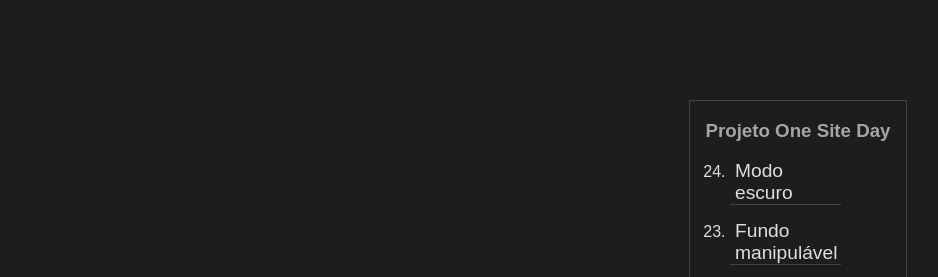
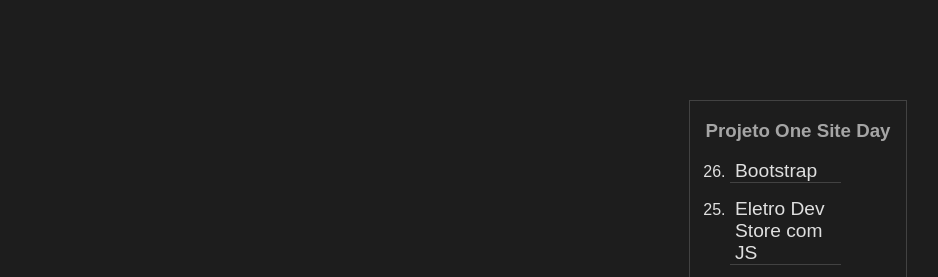
Before and after one commit to arcmarcos/OneSiteDay, a plain HTML site: page index.html in a window 1280 px wide. Shown: the top 277 px of the page, 173-1111 px from the left. Drawn offline with Linux system fonts and the light colour scheme; a web font is replaced by a local one.

Commit message:
added 25th and 26th sites

```diff
--- a/index.html
+++ b/index.html
@@ -19,6 +19,8 @@
         <h3>Projeto One Site Day</h3>
         <nav>
             <ol reversed>
+                <li><a href="https://marcos-recodepro.netlify.app/projeto_bootstrap/" target="_blank">Bootstrap</a></li>
+                <li><a href="https://marcos-recodepro.netlify.app/eletrodevstore_js/" target="_blank">Eletro Dev Store com JS</a></li>
                 <li><a href="/sites/24_modoescuro/" target="_blank">Modo escuro</a></li>
                 <li><a href="/sites/23_background/" target="_blank">Fundo manipulável</a></li>
                 <li><a href="/sites/22_boxshadow/" target="_blank">Sombra de caixa</a></li>
```
Also changed, not shown: 1 other file.
